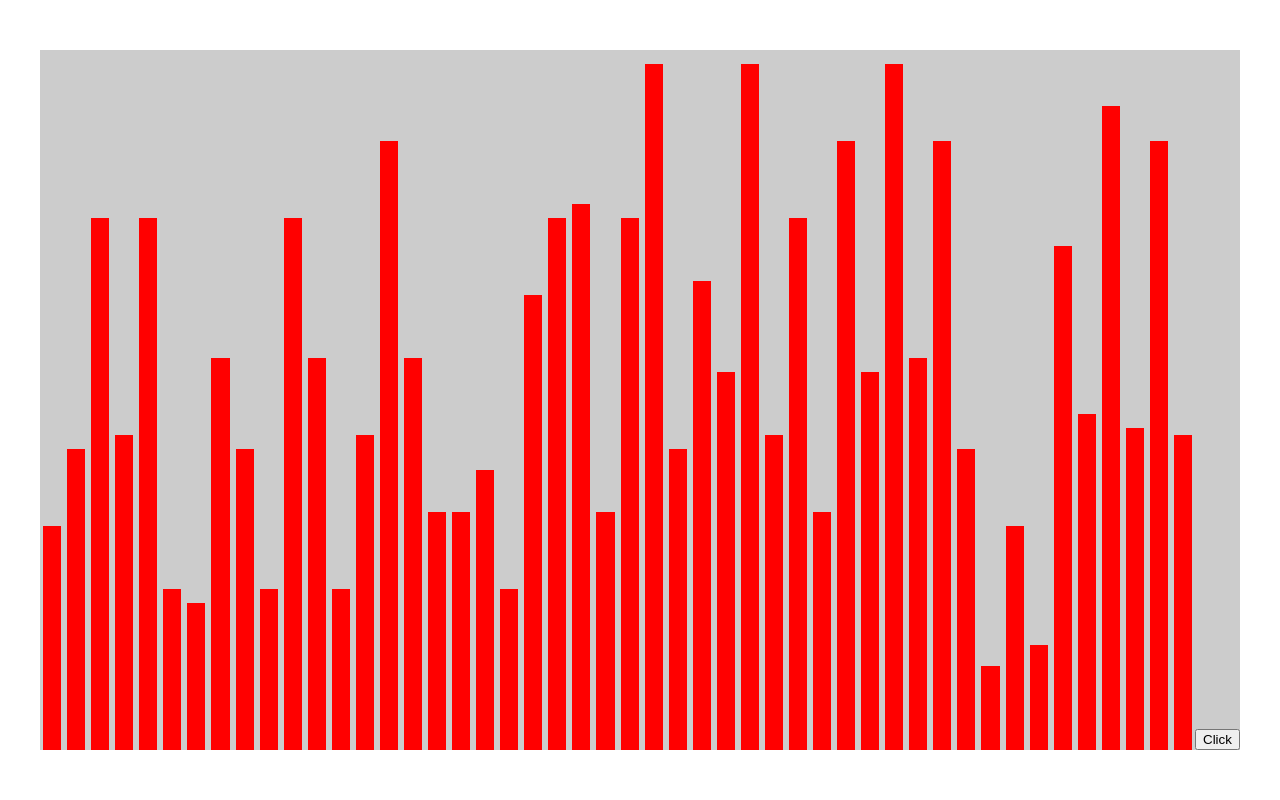
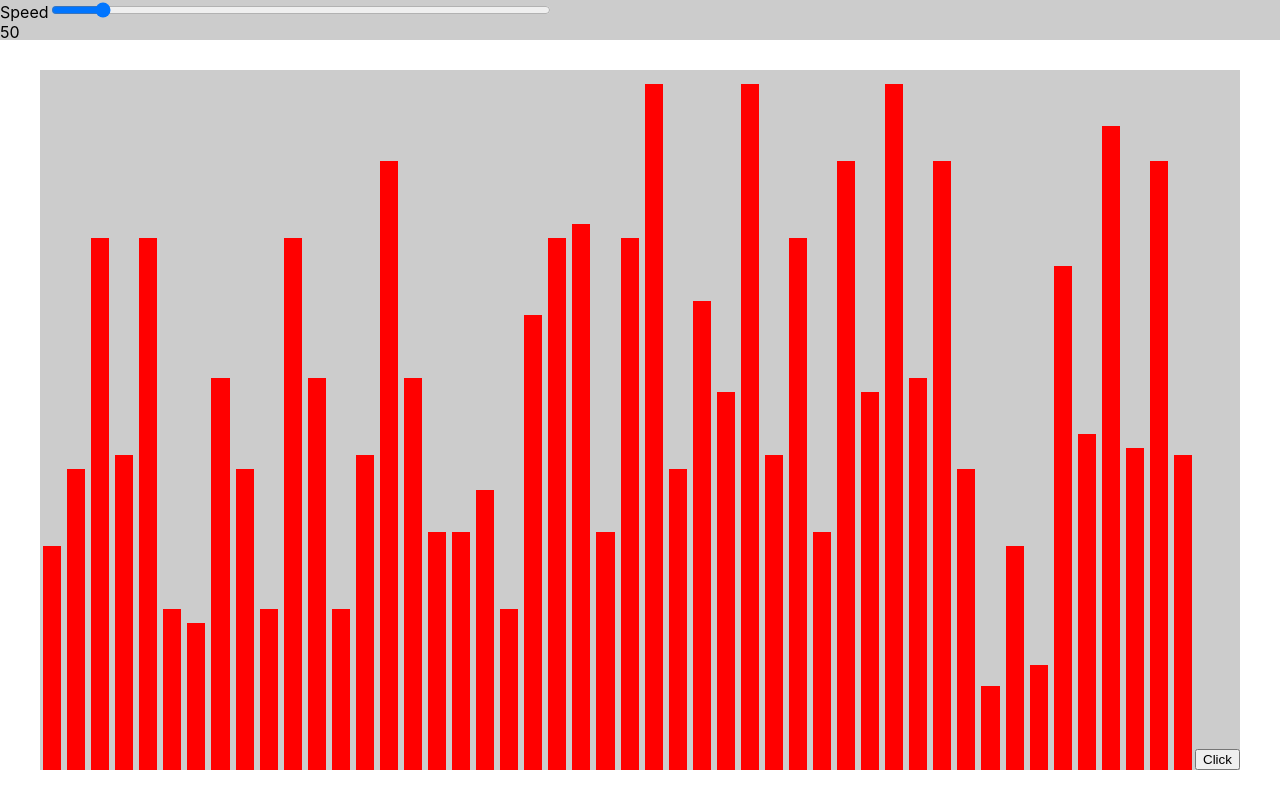
Before and after one commit to alsersan/sorting-visualizer, a React (Create React App) app: page / in a window 1280 px wide. Built offline with nearby package versions, Linux system fonts and the light colour scheme.

Commit message:
Added Header and SpeedSlider

```diff
--- a/src/App.js
+++ b/src/App.js
@@ -1,19 +1,26 @@
-import React from "react";
-import BarChart from "./components/BarChart";
+import React, { useState } from "react";
 import styled from "styled-components";
 
+import Header from "./components/Header";
+import BarChart from "./components/BarChart";
+
 const Container = styled.div`
-  height: 100vh;
+  height: 95vh;
   display: flex;
   justify-content: center;
   align-items: center;
 `;
 
 const App = () => {
+  const [speed, setSpeed] = useState(50);
+
   return (
-    <Container>
-      <BarChart />
-    </Container>
+    <React.Fragment>
+      <Header speed={speed} setSpeed={setSpeed} />
+      <Container>
+        <BarChart speed={speed} />
+      </Container>
+    </React.Fragment>
   );
 };
 
--- a/src/algorithms/sortingAlgorithms.js
+++ b/src/algorithms/sortingAlgorithms.js
@@ -1,26 +1,33 @@
-export const bubbleSort = async (arr) => {
+export const bubbleSort = async (arr, speed) => {
   const bars = document.querySelectorAll(".bar");
+
+  // First loop from back to front
   for (let i = arr.length - 1; i > 1; i--) {
     let noSwaps = true;
+
+    // second loop from front to back, until j<i (the numbers after that are already sorted)
     for (let j = 0; j < i; j++) {
       console.log(arr, arr[j], arr[j + 1]);
       changeBarColor("blue", bars[j], bars[j + 1]);
-      await timer(10);
+      await timer(speed);
 
+      // if first bar id bigger than second bar, swap them
       if (arr[j] > arr[j + 1]) {
         [arr[j], arr[j + 1]] = [arr[j + 1], arr[j]];
         swapBars(bars[j], bars[j + 1]);
         noSwaps = false;
-        await timer(10);
+        await timer(speed);
       }
       changeBarColor("red", bars[j], bars[j + 1]);
     }
+
+    // if there have been no swaps in the last loop, then the array is already sorted
     if (noSwaps) break;
   }
   // return arr;
 };
 
-export const selectionSort = async (arr) => {
+export const selectionSort = async (arr, speed) => {
   const bars = document.querySelectorAll(".bar");
 
   // First loop, which sets which bar all others are being compared to
@@ -34,7 +41,7 @@ export const selectionSort = async (arr) => {
     for (let j = i + 1; j < arr.length; j++) {
       let smallest = false;
       changeBarColor("green", bars[j]);
-      await timer(10);
+      await timer(speed);
 
       // Only execute if the bar has the smallest value so far (stored in minValue)
       if (arr[j] < minValue) {
@@ -55,7 +62,7 @@ export const selectionSort = async (arr) => {
       [arr[i], arr[index]] = [arr[index], arr[i]];
       changeBarColor("blue", bars[index]);
       swapBars(bars[i], bars[index]);
-      await timer(10);
+      await timer(speed);
       changeBarColor("red", bars[index]);
     }
     // Always change color of the sorted bar
--- a/src/components/BarChart.js
+++ b/src/components/BarChart.js
@@ -63,13 +63,13 @@ const numbers = [
   45,
 ];
 
-const BarChart = () => {
+const BarChart = ({ speed }) => {
   return (
     <Container>
       {numbers.map((number, index) => (
         <Bar number={number} key={index} className="bar" />
       ))}
-      <button onClick={() => selectionSort(numbers)}>Click</button>
+      <button onClick={() => bubbleSort(numbers, speed)}>Click</button>
     </Container>
   );
 };
--- /dev/null
+++ b/src/components/Header/component/SpeedSlider.js
@@ -0,0 +1,20 @@
+import React from "react";
+
+const SpeedSlider = ({ speed, setSpeed }) => {
+  return (
+    <React.Fragment>
+      <input
+        style={{ width: "500px", cursor: "pointer" }}
+        type="range"
+        max="500"
+        min="5"
+        value={speed}
+        step="1"
+        onChange={(e) => setSpeed(e.target.value)}
+      />
+      <div>{speed}</div>
+    </React.Fragment>
+  );
+};
+
+export default SpeedSlider;
--- /dev/null
+++ b/src/components/Header/index.js
@@ -0,0 +1,20 @@
+import React from "react";
+import styled from "styled-components";
+
+import SpeedSlider from "./component/SpeedSlider";
+
+const StyledHeader = styled.header`
+  height: 5vh;
+  background-color: #ccc;
+`;
+
+const Header = ({ speed, setSpeed }) => {
+  return (
+    <StyledHeader>
+      Speed
+      <SpeedSlider speed={speed} setSpeed={setSpeed} />
+    </StyledHeader>
+  );
+};
+
+export default Header;
```
